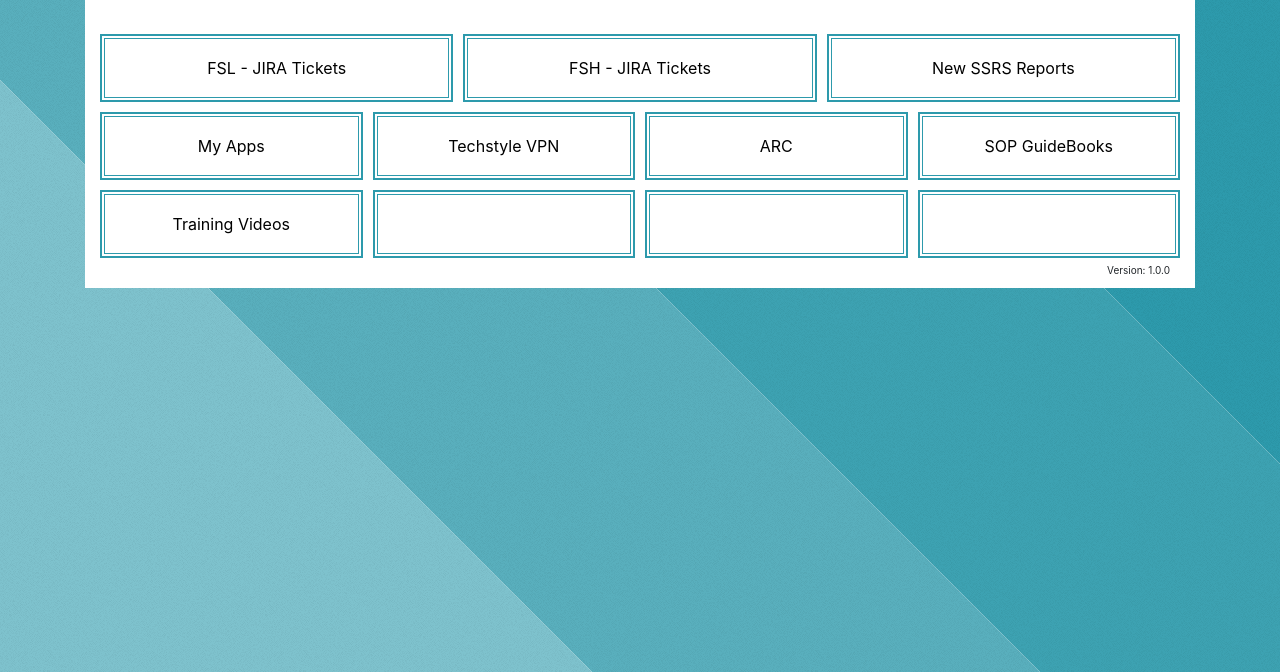
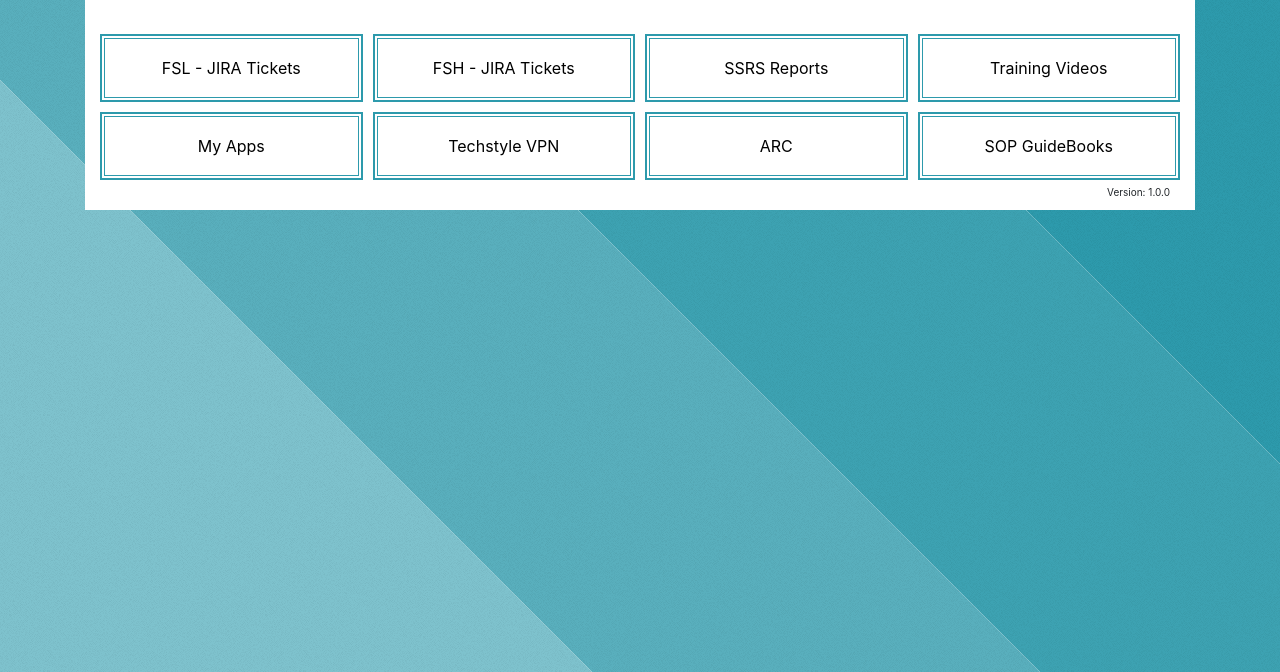
Before and after one commit to TechstyleFC/TIJbookmarks, a plain HTML site: page index.html in a window 1280 px wide. Shown: the part 128-800 px from the top of the page. Drawn offline with nearby package versions, Linux system fonts and the light colour scheme.

Commit message:
Update index.html

```diff
--- a/index.html
+++ b/index.html
@@ -45,7 +45,8 @@
     <div class="row">
       <a href="https://help.techstyle.net/servicedesk/customer/portal/2/group/177" class="col text-center">FSL - JIRA Tickets</a>
       <a href="https://help.techstyle.net/servicedesk/customer/portal/8/group/176" class="col text-center">FSH - JIRA Tickets</a>
-      <a href="https://reports.techstyle.net/reports" class="col text-center">New SSRS Reports</a>
+      <a href="https://reports.techstyle.net/reports" class="col text-center">SSRS Reports</a>
+      <a href="https://techstyleinc-my.sharepoint.com/:f:/g/personal/jstuart_techstyle_com/EvIwaoZHXwpDtmQ1foZYzUEBHvm20q3ZcdVHmO3pMDLTYg?e=839LQ9" class="col text-center">Training Videos</a>
 
       <div class="w-100"></div>
       <a href="https://myapplications.microsoft.com/" class="col text-center">My Apps</a>
@@ -53,12 +54,12 @@
       <a href="https://evolve.techstyle.tech/" class="col text-center">ARC</a>
       <a href="https://confluence.techstyle.net/display/GPS/GFC+-+Process+Standardization" class="col text-center">SOP GuideBooks</a>
 
+      <!-- new area if needed
       <div class="w-100"></div>
-      <a href="https://techstyleinc-my.sharepoint.com/:f:/g/personal/jstuart_techstyle_com/EvIwaoZHXwpDtmQ1foZYzUEBHvm20q3ZcdVHmO3pMDLTYg?e=839LQ9" class="col text-center">Training Videos</a>
       <a href="#" class="col text-center"> </a>
       <a href="#" class="col text-center"> </a>
       <a href="#" class="col text-center"> </a>
-
+      -->
     </div>
 
   <div class="version">Version: 1.0.0</div>
```
